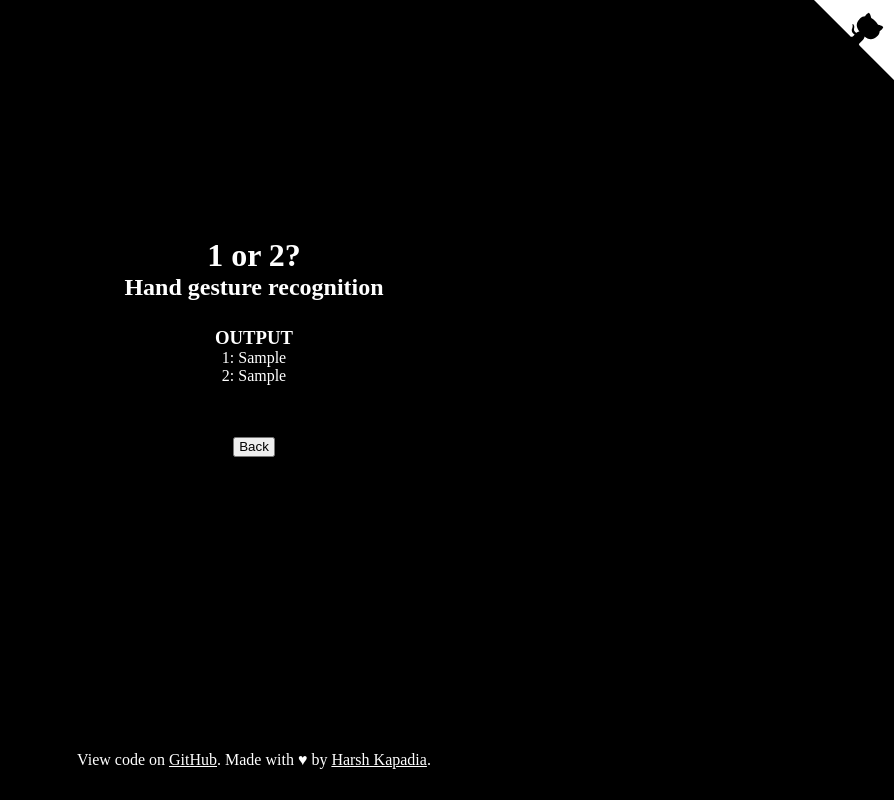
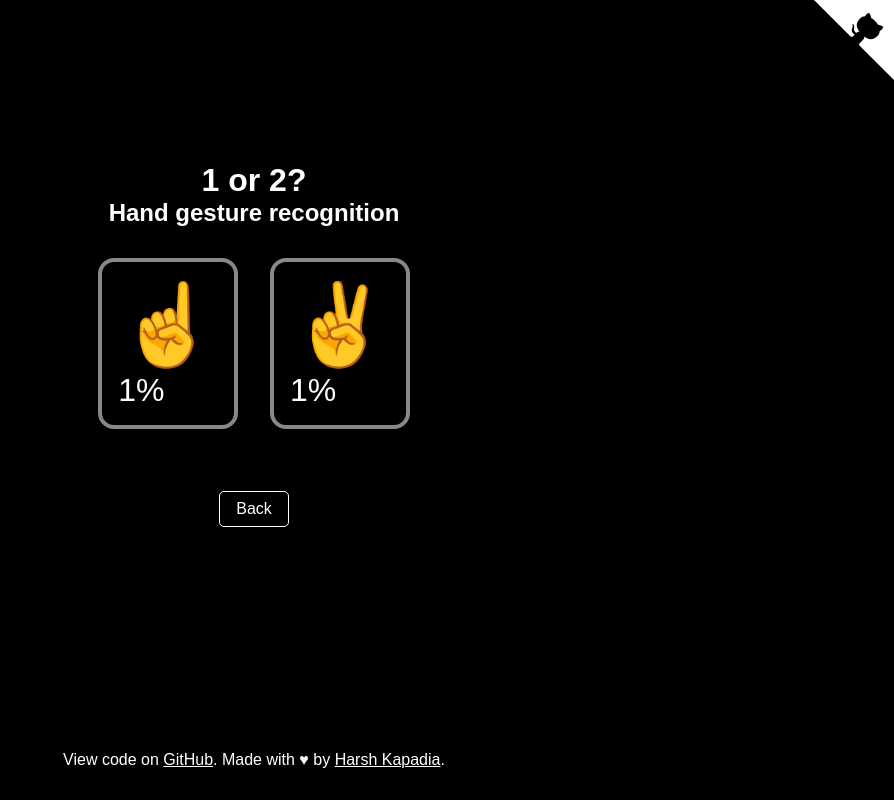
Before and after one commit to HarshKapadia2/one-or-two, a Flask app: template templates/output.html in a window 1280 px wide. Shown: the whole page, without its empty margins (386-1280 px from the left). Run offline with Flask 2, Linux system fonts and the light colour scheme; the template is opened without the code that fills it: most values are stand-ins (such as "Sample title", 1, 10 or a date in 2020).

Commit message:
:sparkles: chore: Improve UI.

```diff
--- a/app.py
+++ b/app.py
@@ -63,7 +63,17 @@ def output():
 		# clearing previous session to remove any residual flash messages
 		session.clear()
 
-		return render_template('output.html', output_1 = output_1, output_2 = output_2)
+		return render_template(
+			'output.html',
+			output_1 = {
+				'percentage': '{:.4f}'.format(round(100 * float(output_1), 4)),
+				'display_class': 'right' if output_1 > output_2 else 'wrong'
+			},
+			output_2 = {
+				'percentage': '{:.4f}'.format(round(100 * float(output_2), 4)),
+				'display_class': 'right' if output_2 > output_1 else 'wrong'
+			}
+		)
 
 
 if __name__ == '__main__':
--- a/static/css/style.css
+++ b/static/css/style.css
@@ -12,6 +12,7 @@ body
 	display: flex;
 	flex-direction: column;
 	align-items: center;
+	font-family: Sans-Serif;
 }
 
 main
@@ -42,6 +43,24 @@ button
 	display: flex;
 	justify-content: center;
 	cursor: pointer;
+	background: transparent;
+	color: white;
+	font-size: 1rem;
+	border: 1px solid white;
+	border-radius: 5px;
+	padding: 0.5em 1em;
+	outline: none;
+	transition: box-shadow linear 200ms;
+}
+
+button:hover
+{
+	box-shadow: 0 0 10px #fff8;
+}
+
+label
+{
+	font-size: 1.5rem;
 }
 
 footer
@@ -56,3 +75,43 @@ a
 {
 	color: #fff;
 }
+
+.output
+{
+	display: grid;
+	grid-template-columns: repeat(2, 1fr);
+	column-gap: 2em;
+}
+
+.output-card
+{
+	display: grid;
+	place-content: center;
+	padding: 1em;
+	border: 0.25em solid #fff8;
+	border-radius: 1em;
+}
+
+.output-card > .icon
+{
+	text-align: center;
+	font-size: 5rem;
+}
+
+.output-card .percentage{
+	font-size: 2rem;
+	font-variant: tabular-nums;
+}
+
+.output-card .percentage::after{
+	content: "%";
+}
+
+.right{
+	background: linear-gradient(to top right, #00f260, #0575e6);
+}
+
+.wrong{
+	opacity: 0.5;
+	background: linear-gradient(to top right, #8a2387, #e94057, #f27121);
+}
--- a/templates/home-page.html
+++ b/templates/home-page.html
@@ -15,11 +15,10 @@
 			{% endwith %}
 		</div>
 
-
 		<form action="/predict" method="POST" enctype="multipart/form-data">
-			<label for="image-upload">Upload an image of a hand gesture showing 1 or 2</label>
+			<label for="image-upload">Upload an image of a hand showing &#9757; or &#9996;</label>
 			<br>
-			<input type="file" id="file" name="file">
+			<input type="file" id="image-upload" name="file" required accept=".png,.jpg,.jpeg">
 			<br>
 
 			<button type="submit">Predict</button>
--- a/templates/output.html
+++ b/templates/output.html
@@ -6,9 +6,14 @@
 		<h2>Hand gesture recognition</h2>
 
 		<div class="output">
-			<h3>OUTPUT</h3>
-			<div class="probab-1">1: {{ output_1 }}</div>
-			<div class="probab-2">2: {{ output_2 }}</div>
+			<div class="output-card {{ output_1['display_class'] }}">
+				<span class = "icon">&#9757;</span>
+				<div class = "percentage">{{ output_1['percentage'] }}</div>
+			</div>
+			<div class="output-card {{ output_2['display_class'] }}">
+				<span class = "icon">&#9996;</span>
+				<div class = "percentage">{{ output_2['percentage'] }}</div>
+			</div>
 		</div>
 
 		<form action="/" method="GET">
```
